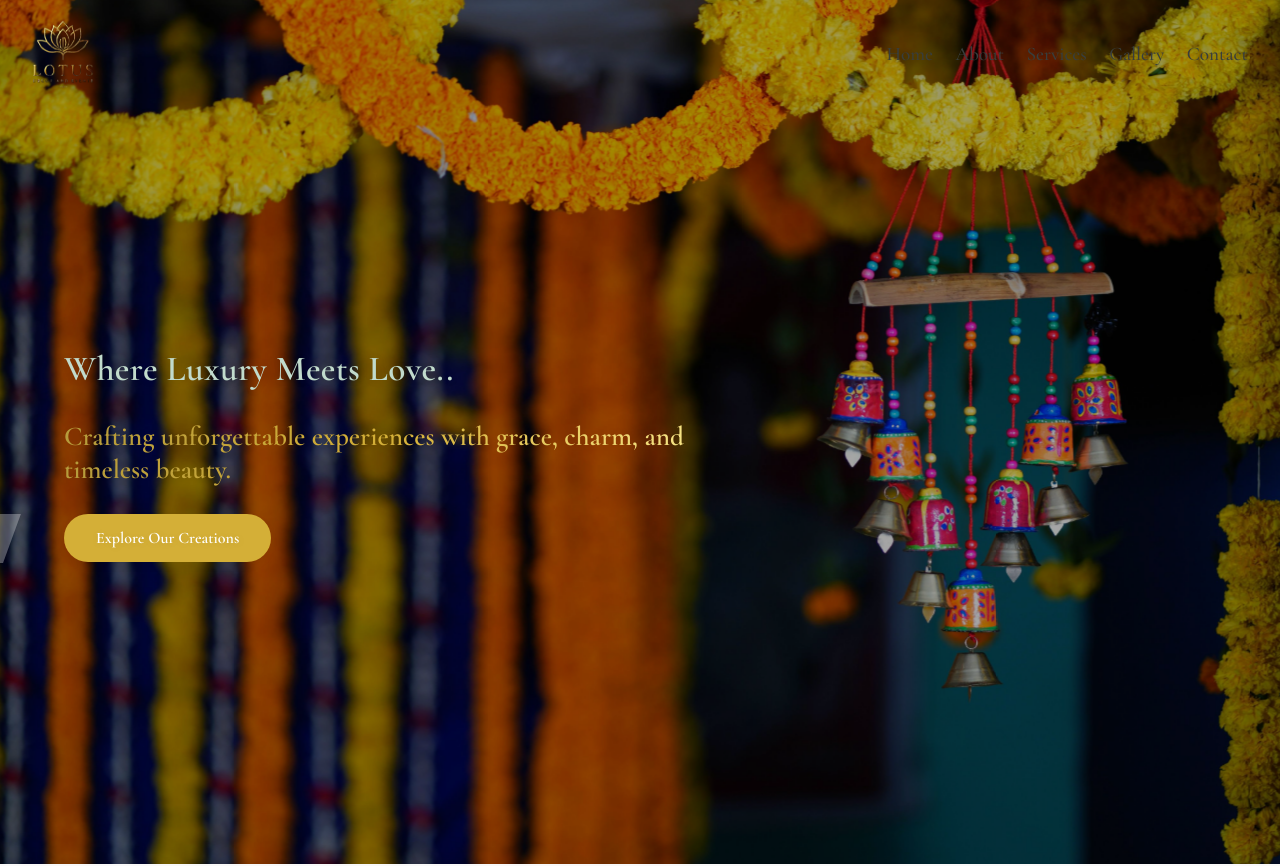
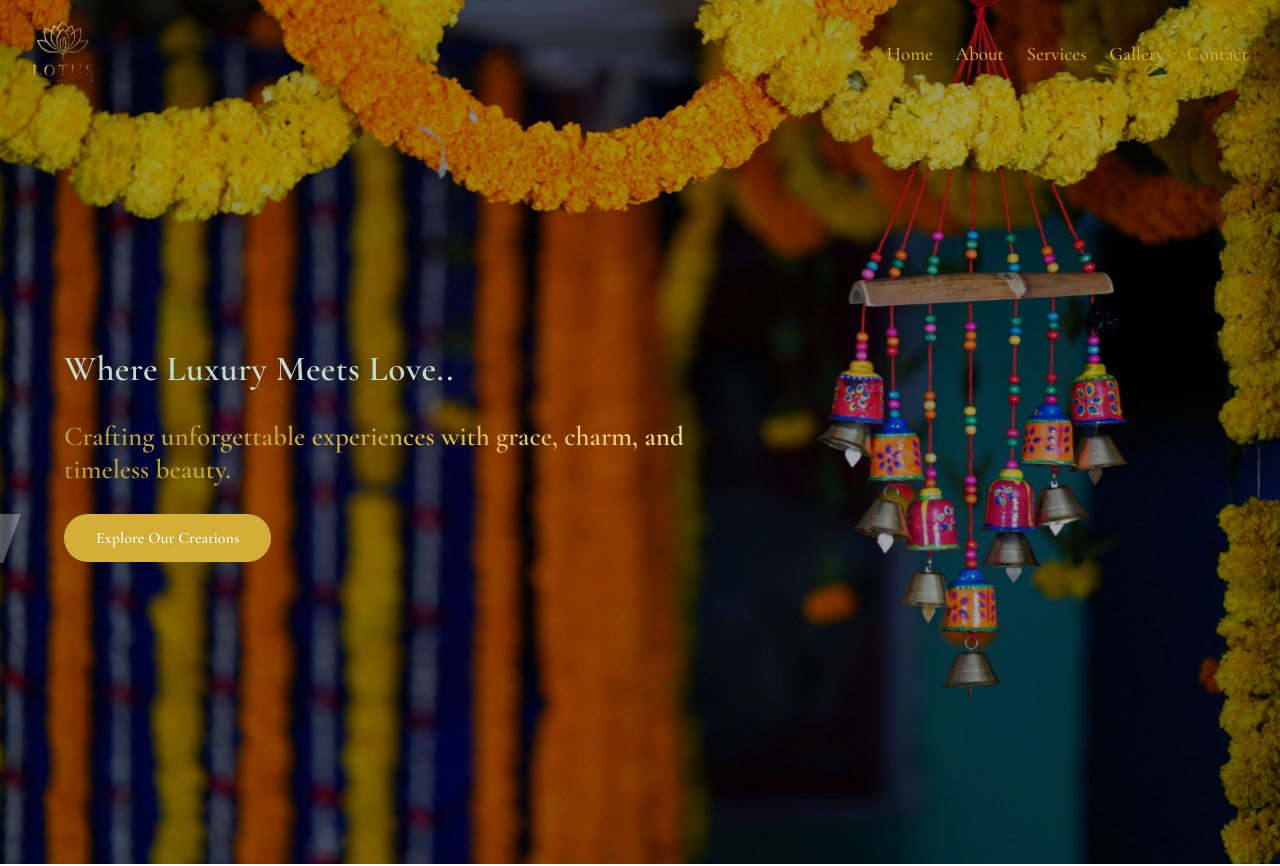
Before and after one commit to lotusdecor/ldecor_frontend, a React (Vite) app: page / in a window 1280 px wide. Shown: the top 866 px of the page. Built offline with nearby package versions, Linux system fonts and the light colour scheme.

Commit message:
changes in nav bar

```diff
--- a/src/styles/Navbar.css
+++ b/src/styles/Navbar.css
@@ -61,7 +61,7 @@ body {
   text-decoration: none;
   font-size: 1.2rem;
   font-weight: 500;
-  color: rgb(56, 62, 61);
+  color: #d4af37;
   padding-bottom: 4px;
   position: relative;
   transition: color 0.3s ease;
@@ -87,7 +87,7 @@ body {
 }
 
 .navbar-links li a:hover {
-  color: #d4af37;
+  color: #2d2c2a;
 }
 
 /* Hamburger */
```
